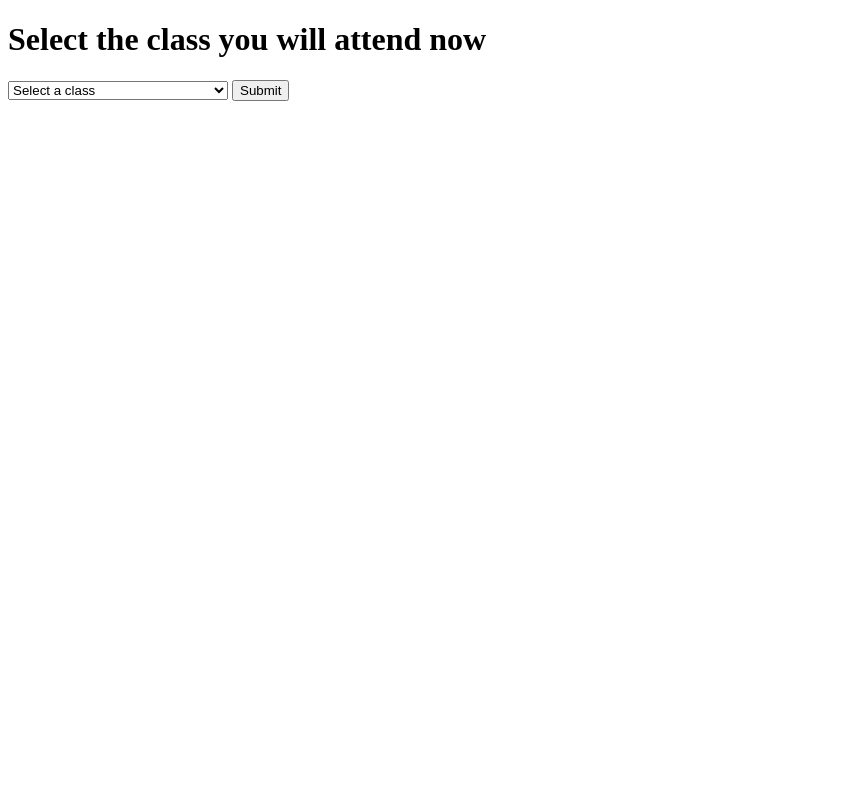
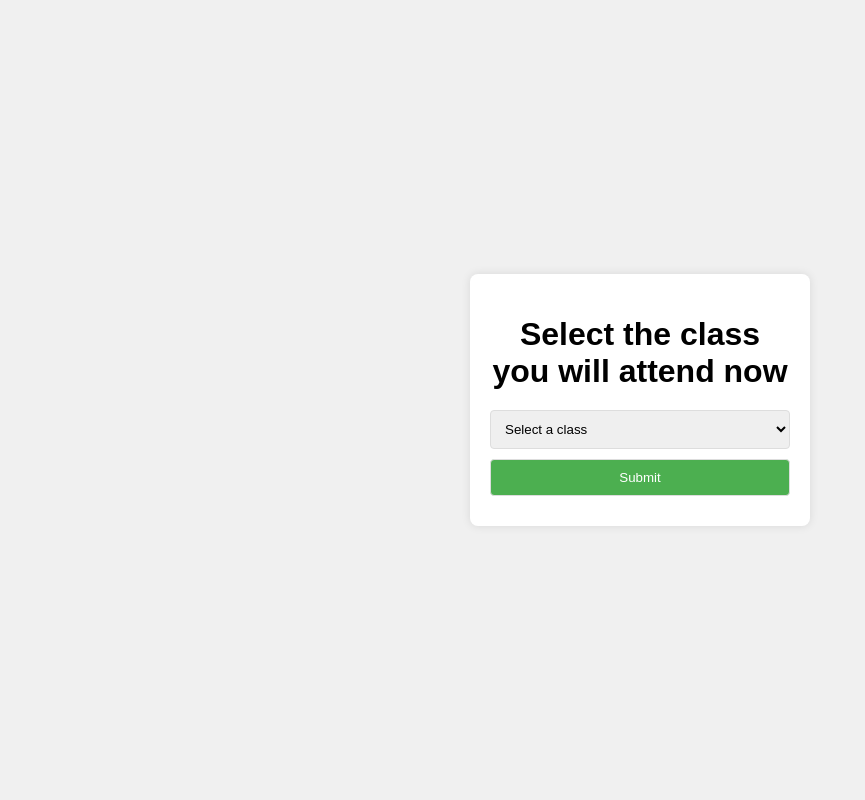
Before and after one commit to turhancan97/Intelligent-Face-Recognition-Attendance-System, a Flask app: page /select_class in a window 1280 px wide. Shown: the whole page, without its empty margins (0-865 px from the left). Run offline with Flask 2, Linux system fonts and the light colour scheme.

Commit message:
class selection add CSS

```diff
--- a/template/select_class.html
+++ b/template/select_class.html
@@ -2,10 +2,50 @@
 <html>
 <head>
     <title>Select Class</title>
+    <style>
+        body {
+            font-family: Arial, sans-serif;
+            margin: 0;
+            padding: 0;
+            background-color: #f0f0f0;
+            display: flex;
+            justify-content: center;
+            align-items: center;
+            height: 100vh;
+        }
+        form {
+            background-color: white;
+            padding: 20px;
+            border-radius: 8px;
+            box-shadow: 0px 0px 10px 0px rgba(0,0,0,0.1);
+            width: 300px;
+        }
+        h1 {
+            text-align: center;
+            margin-bottom: 20px;
+        }
+        select, input[type="submit"] {
+            display: block;
+            width: 100%;
+            padding: 10px;
+            margin-bottom: 10px;
+            border-radius: 4px;
+            border: 1px solid #ddd;
+            box-sizing: border-box;
+        }
+        input[type="submit"] {
+            background-color: #4CAF50;
+            color: white;
+            cursor: pointer;
+        }
+        input[type="submit"]:hover {
+            background-color: #45a049;
+        }
+    </style>
 </head>
 <body>
-    <h1>Select the class you will attend now</h1>
     <form action="/select_class" method="post">
+        <h1>Select the class you will attend now</h1>
         <select name="classes" required>
             <option value="">Select a class</option>
             <option value="CS">Introduction to Computer Science</option>
```
